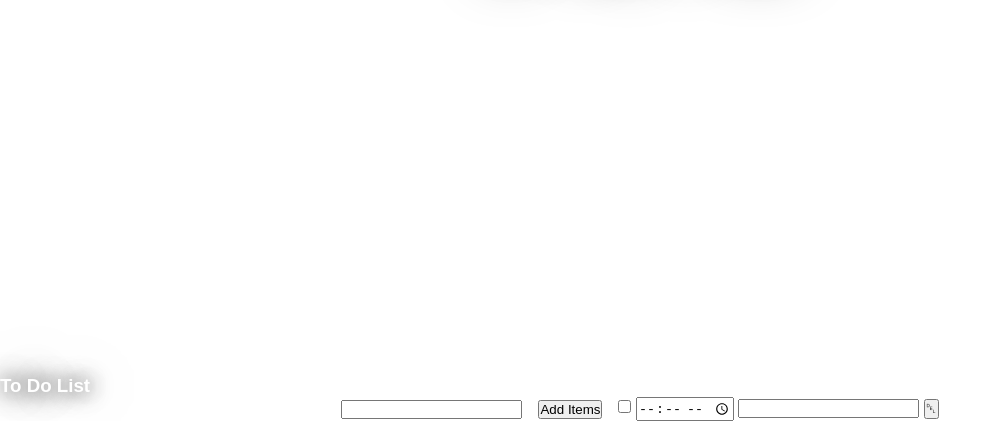
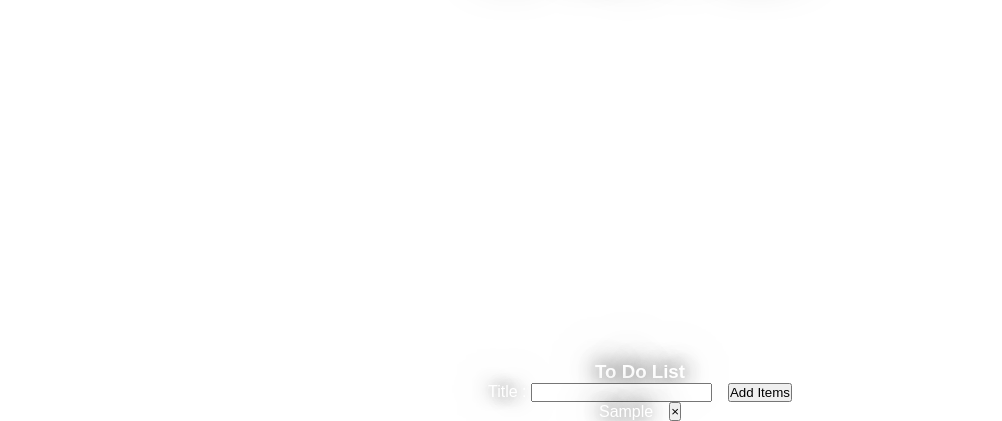
Before and after one commit to dev-ankit-mishra/Dashboard-Project, a website built with Vite: page my-unsplash-app/index.html in a window 1280 px wide. Both pictures are taken after typing "Sample" into the empty fields and a click on the button "Add Items". Shown: the part 379-800 px from the top of the page, without its empty margins (0-1002 px from the left). Built offline with nearby package versions, Linux system fonts and the light colour scheme; no server answers.

Commit message:
finished with basic structure of to-do-list

```diff
--- a/my-unsplash-app/index.html
+++ b/my-unsplash-app/index.html
@@ -21,9 +21,10 @@
         <div class="to-do-list">
             <h3>To Do List</h3>
             <form class="to-do-form">
-                <input type="text"/>
+                <label>Title : <input type="text" id="title"/> </label>
                 <button class="add-items">Add Items</button>
             </form>
+
 
         </div>
     </section>
--- a/my-unsplash-app/src/script.js
+++ b/my-unsplash-app/src/script.js
@@ -54,13 +54,13 @@ const addItems=document.querySelector(".add-items");
 
 addItems.addEventListener("click", (e)=>{
     e.preventDefault();
-    const form=document.querySelector(".to-do-form");
-    form.innerHTML+=`
-        <div class="item">
-            <input type="checkbox" />
-            <input type="time" />
-            <input type="text" />
-            <input type="button" value="␡"/>
+    const data=document.querySelector("#title").value
+    const list=document.querySelector(".to-do-list");
+    list.innerHTML+=`
+        <div class="list-items">
+            <p>${data}</p>
+            <button>&times;</button>
         </div>
+
     `
 })
--- a/my-unsplash-app/src/style.css
+++ b/my-unsplash-app/src/style.css
@@ -91,6 +91,14 @@ body{
 
 }
 
+.to-do-list{
+    display: flex;
+    flex-direction: column;
+    align-items: center;
+    justify-content: center;
+
+}
+
 .to-do-form{
     display: flex;
     flex-direction: row;
@@ -98,3 +106,10 @@ body{
     justify-content: center;
     gap: 1rem;
 }
+
+.list-items{
+    display: flex;
+    align-items: center;
+    justify-content: center;
+    gap: 1rem;
+}
```
